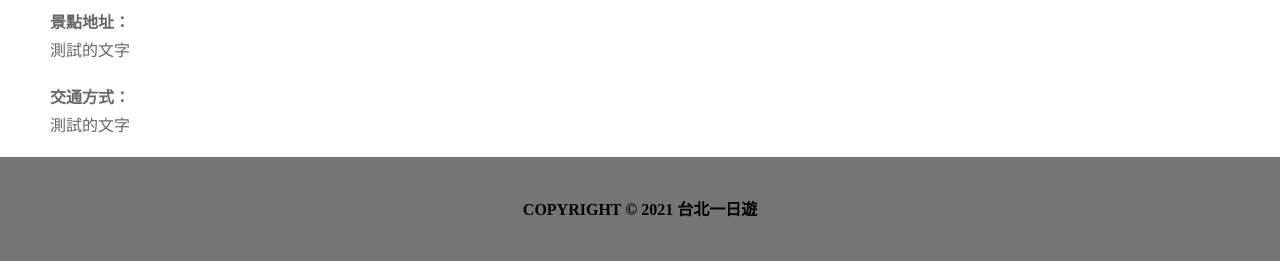
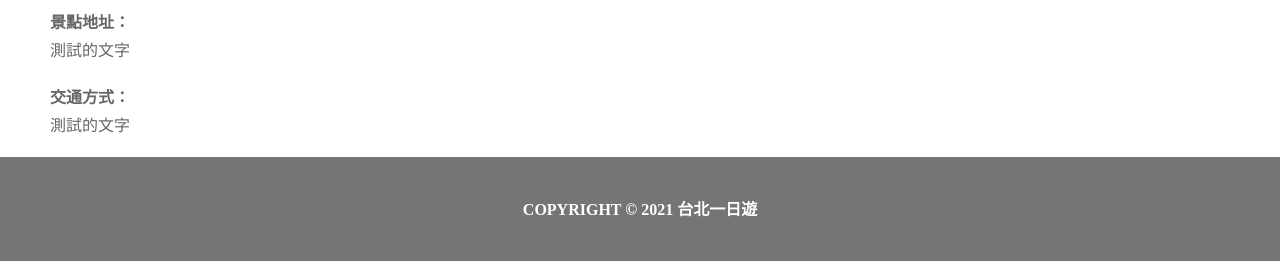
Before and after one commit to Yun468/Taipei-Day-Trip, a Flask app: page /attraction/1 in a window 1280 px wide. Shown: the part 646-907 px from the top of the page. Run offline with Flask 2, Linux system fonts and the light colour scheme.

Commit message:
修正attraction page的footer文字顏色

```diff
--- a/static/TDT-attraction.css
+++ b/static/TDT-attraction.css
@@ -340,6 +340,7 @@ hr{
     font-weight: 700;
     font-size: 16px;
     line-height: 13px;
+    color: #FFFFFF;
 }
 /* ----------------------------------小尺寸畫面 */
 @media(max-width:1250px){
--- a/templates/TDT-attraction.css
+++ b/templates/TDT-attraction.css
@@ -340,6 +340,7 @@ hr{
     font-weight: 700;
     font-size: 16px;
     line-height: 13px;
+    color: #FFFFFF;
 }
 /* ----------------------------------小尺寸畫面 */
 @media(max-width:1250px){
```
